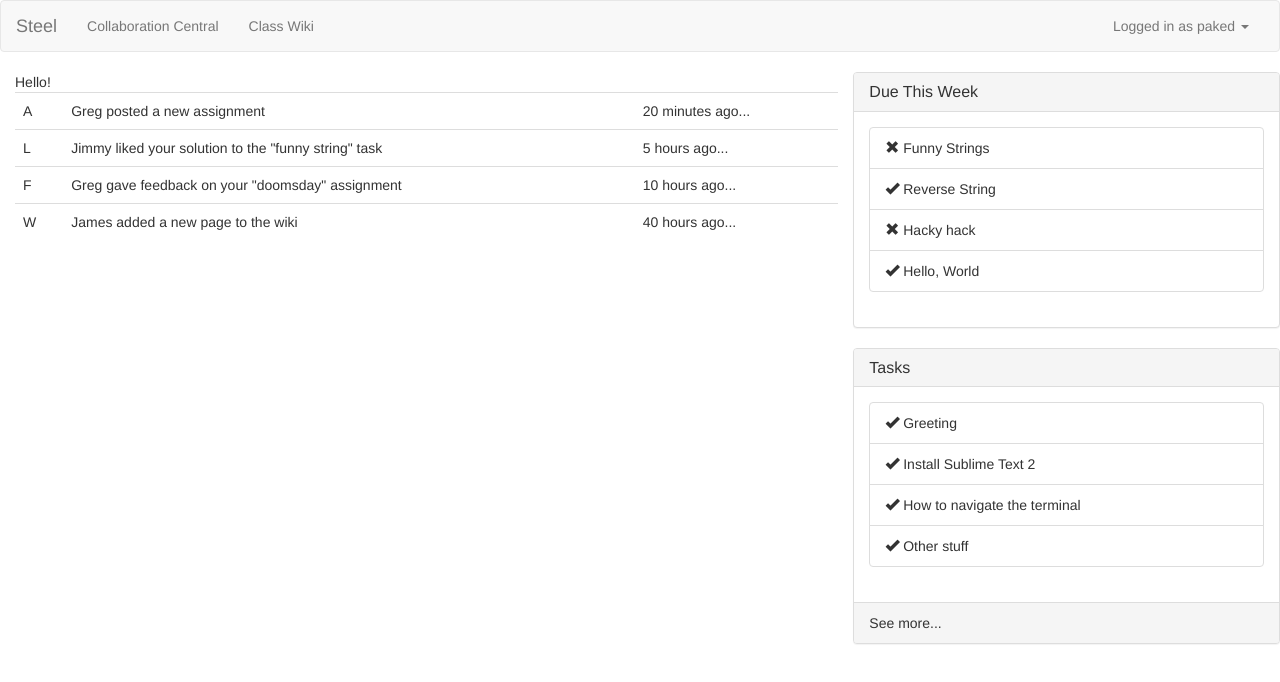
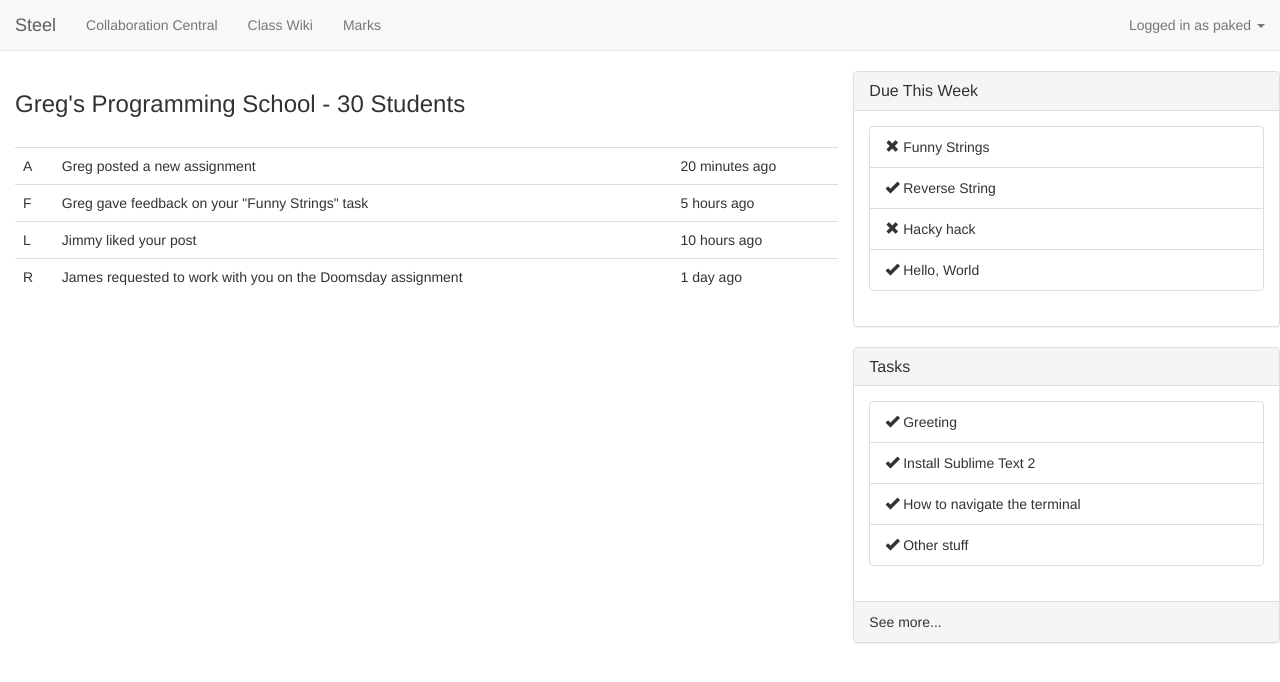
Before and after one commit to paked/steel, a website: page static/index.html in a window 1280 px wide. Drawn offline with nearby package versions, Linux system fonts and the light colour scheme; some packages are replaced by stand-ins of ours.

Commit message:
Add basic angular routing and rendering

```diff
--- a/static/index.html
+++ b/static/index.html
@@ -17,8 +17,9 @@
         <script src="https://oss.maxcdn.com/respond/1.4.2/respond.min.js"></script>
         <![endif]-->
     </head>
+
     <body>
-        <nav class="navbar navbar-default">
+        <nav class="navbar navbar-default navbar-static-top">
             <div class="container-fluid">
                 <div class="navbar-header">
                     <a href="#" class="navbar-brand">Steel</a>
@@ -28,6 +29,7 @@
                     <ul class="nav navbar-nav">
                         <li><a href="#">Collaboration Central</a></li>
                         <li><a href="#">Class Wiki</a></li>
+                        <li><a href="#">Marks</a></li>
                     </ul>
 
                     <ul class="nav navbar-nav navbar-right">
@@ -45,79 +47,13 @@
             </div>
         </nav>
 
-        <div class="container-fluid">
-            <div class="row">
-                <div class="col-md-8">
-                    <span ng-controller="homeCtrl">{{ message }}</span>
-                    <table class="table">
-                        <tr>
-                            <td>A</td>
-                            <td>Greg posted a new assignment</td>
-                            <td>20 minutes ago...</td>
-                        </tr>
-                        <tr>
-                            <td>L</td>
-                            <td>Jimmy liked your solution to the "funny string" task</td>
-                            <td>5 hours ago...</td>
-                        </tr>
-                        <tr>
-                            <td>F</td>
-                            <td>Greg gave feedback on your "doomsday" assignment</td>
-                            <td>10 hours ago...</td>
-                        </tr>
-                        <tr>
-                            <td>W</td>
-                            <td>James added a new page to the wiki</td>
-                            <td>40 hours ago...</td>
-                        </tr>
-                    </table>
-                </div>
-
-                <div class="col-md-4">
-                    <div class="row">
-                        <div class="panel panel-default">
-                            <div class="panel-heading">
-                                <h3 class="panel-title">Due This Week</h3>
-                            </div>
-
-                            <div class="panel-body">
-                                <ul class="list-group">
-                                    <li class="list-group-item"><i class="glyphicon glyphicon-remove"></i> Funny Strings</li>
-                                    <li class="list-group-item"><i class="glyphicon glyphicon-ok"></i> Reverse String</li>
-                                    <li class="list-group-item"><i class="glyphicon glyphicon-remove"></i> Hacky hack</li>
-                                    <li class="list-group-item"><i class="glyphicon glyphicon-ok"></i> Hello, World</li>
-                                </ul>
-                            </div>
-                        </div>
-                    </div>
-
-                    <div class="row">
-                        <div class="panel panel-default">
-                            <div class="panel-heading">
-                                <h3 class="panel-title">Tasks</h3>
-                            </div>
-
-                            <div class="panel-body">
-                                <ul class="list-group">
-                                    <li class="list-group-item"><i class="glyphicon glyphicon-ok"></i> Greeting</li>
-                                    <li class="list-group-item"><i class="glyphicon glyphicon-ok"></i> Install Sublime Text 2</li>
-                                    <li class="list-group-item"><i class="glyphicon glyphicon-ok"></i> How to navigate the terminal</li>
-                                    <li class="list-group-item"><i class="glyphicon glyphicon-ok"></i> Other stuff</li>
-                                </ul>
-                            </div>
-
-                            <div class="panel-footer">
-                                See more...
-                            </div>
-                        </div>
-                    </div>
-                </div>
-            </div>
+        <div class="container-fluid" ng-view>
         </div>
 
         <!-- jQuery (necessary for Bootstrap's JavaScript plugins) -->
         <script src="lib/jquery/dist/jquery.min.js"></script>
         <script src="lib/angular/angular.js"></script>
+        <script src="lib/angular-route/angular-route.js"></script>
         <script src="js/main.js"></script>
         <!-- Include all compiled plugins (below), or include individual files as needed -->
         <script src="lib/bootstrap/dist/js/bootstrap.min.js"></script>
--- a/static/js/main.js
+++ b/static/js/main.js
@@ -1,5 +1,71 @@
-var app = angular.module('steel', []);
+var app = angular.module('steel', ['ngRoute']);
 
-app.controller('homeCtrl', ['$scope', function($scope){
-    $scope.message = 'Hello!';
+app.config(['$routeProvider', function($routeProvider) {
+    $routeProvider.
+        when('/assignments', {
+            templateUrl: 'templates/assignments.html'
+        }).
+        when('/', {
+            templateUrl: 'templates/feed.html',
+            controller: 'FeedCtrl'
+        }).
+        otherwise({
+            redirectTo: '/'
+        });
 }]);
+
+app.controller('FeedCtrl', ['$scope', '$http', function($scope, $http) {
+    $scope.dueTasks = [
+        {
+            "name": "Funny Strings",
+            "id": 1,
+            "done": false
+        },
+        {
+            "name": "Reverse String",
+            "id": 2,
+            "done": false
+        },
+        {
+            "name": "Utopian Tree",
+            "id": 3,
+            "done": true
+        },
+        {
+            "name": "Print",
+            "id": 4,
+            "done": true
+        }
+    ];
+
+    $scope.feedUpdates = [
+        {
+            "type": "assignment",
+            "from": "Greg",
+            "time": "20 minutes ago",
+            "message": "Greg posted a new assignment"
+        },
+        {
+            "type": "feedback",
+            "from": "Greg",
+            "time": "5 hours ago",
+            "message": "Greg gave feedback on your \"Funny Strings\" task"
+        },
+        {
+            "type": "like",
+            "from": "Jimmy",
+            "time": "10 hours ago",
+            "message": "Jimmy liked your post"
+        },
+        {
+            "type": "request",
+            "from": "James",
+            "time": "1 day ago",
+            "message": "James requested to work with you on the Doomsday assignment"
+        }
+    ];
+
+    $scope.allTasks = [
+
+    ];
+}]);
--- /dev/null
+++ b/static/templates/feed.html
@@ -0,0 +1,59 @@
+<div class="row">
+    <div class="col-md-8">
+        <h3>Greg's Programming School - 30 Students</h3>
+        <br>
+        <table class="table">
+            <tr ng-repeat="update in feedUpdates" ng-switch="update.type">
+                <td ng-switch-when="assignment">A</td>
+                <td ng-switch-when="feedback">F</td>
+                <td ng-switch-when="like">L</td>
+                <td ng-switch-when="request">R</td>
+                <td ng-switch-default>?</td>
+
+                <td>{{ update.message }}</td>
+
+                <td>{{ update.time }}</td>
+            </tr>
+        </table>
+    </div>
+
+    <div class="col-md-4">
+        <div class="row">
+            <div class="panel panel-default">
+                <div class="panel-heading">
+                    <h3 class="panel-title">Due This Week</h3>
+                </div>
+
+                <div class="panel-body">
+                    <ul class="list-group">
+                        <li class="list-group-item"><i class="glyphicon glyphicon-remove"></i> Funny Strings</li>
+                        <li class="list-group-item"><i class="glyphicon glyphicon-ok"></i> Reverse String</li>
+                        <li class="list-group-item"><i class="glyphicon glyphicon-remove"></i> Hacky hack</li>
+                        <li class="list-group-item"><i class="glyphicon glyphicon-ok"></i> Hello, World</li>
+                    </ul>
+                </div>
+            </div>
+        </div>
+
+        <div class="row">
+            <div class="panel panel-default">
+                <div class="panel-heading">
+                    <h3 class="panel-title">Tasks</h3>
+                </div>
+
+                <div class="panel-body">
+                    <ul class="list-group">
+                        <li class="list-group-item"><i class="glyphicon glyphicon-ok"></i> Greeting</li>
+                        <li class="list-group-item"><i class="glyphicon glyphicon-ok"></i> Install Sublime Text 2</li>
+                        <li class="list-group-item"><i class="glyphicon glyphicon-ok"></i> How to navigate the terminal</li>
+                        <li class="list-group-item"><i class="glyphicon glyphicon-ok"></i> Other stuff</li>
+                    </ul>
+                </div>
+
+                <div class="panel-footer">
+                    See more...
+                </div>
+            </div>
+        </div>
+    </div>
+</div>
```
Also changed, not shown: static/templates/assignments.html (added).
